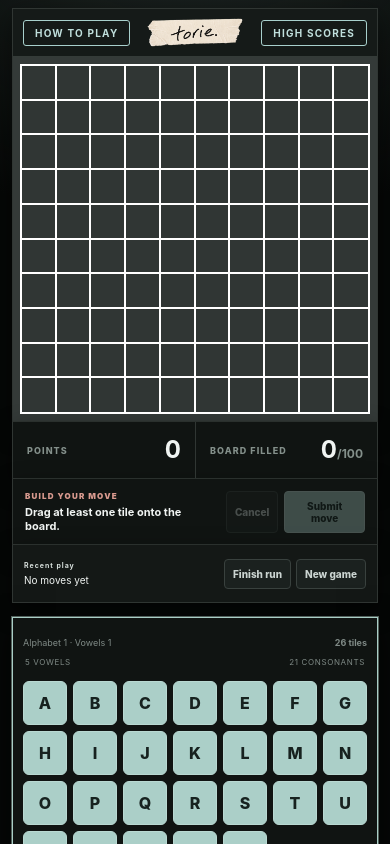
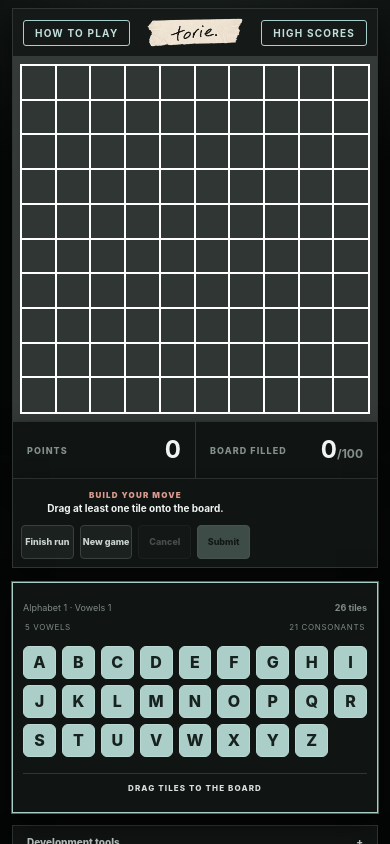
Before and after one commit to mockingbirdstud/torie-solo, a React (Vite) app: page / in a window 390 px wide. Shown: the top 844 px of the page. Built offline with nearby package versions, Linux system fonts and the light colour scheme.

Commit message:
Condense gameplay controls and tile rack

```diff
--- a/src/App.tsx
+++ b/src/App.tsx
@@ -103,11 +103,12 @@ export default function App(){
     </section>
     <section className="move-bar">
      <div className="move-state"><span className={check.result.valid?'ready':'waiting'}>{check.result.valid?'MOVE READY':'BUILD YOUR MOVE'}</span><strong>{check.result.valid?`${check.result.words.map(w=>w.word).join(' · ')}  |  +${check.result.score}${prospectiveCycle.bonus?' + 10 CYCLE CLEAR':''}`:check.result.errors[0]}</strong></div>
-     <div className="move-actions"><button onClick={()=>setTentative([])} disabled={!tentative.length}>Cancel</button><button className="submit" onClick={confirm} disabled={!check.result.valid}>Submit move</button></div>
-    </section>
-    <section className="game-strip">
-     <div><h3>Recent play</h3>{game.moves.at(-1)?<p>{game.moves.at(-1)!.words.map(w=>w.word).join(', ')} <b>+{game.moves.at(-1)!.baseScore}{game.moves.at(-1)!.bonus?` + ${game.moves.at(-1)!.bonus} cycle clear`:''}</b></p>:<p>No moves yet</p>}</div>
-     <div className="utility"><button onClick={()=>setConfirmAction('finish')}>Finish run</button><button onClick={()=>filledCount?setConfirmAction('new'):newGame()}>New game</button></div>
+     <div className="move-actions">
+      <button onClick={()=>setConfirmAction('finish')}>Finish run</button>
+      <button onClick={()=>filledCount?setConfirmAction('new'):newGame()}>New game</button>
+      <button onClick={()=>setTentative([])} disabled={!tentative.length}>Cancel</button>
+      <button className="submit" onClick={confirm} disabled={!check.result.valid}>Submit</button>
+     </div>
     </section>
    </section>
   </main>
--- a/src/theme.css
+++ b/src/theme.css
@@ -286,12 +286,39 @@ h1 {
 }
 
 .move-bar {
+  display: grid;
+  min-height: 0;
+  gap: 7px;
   border-top: 0;
+  padding: 7px 10px 9px;
 }
 
-.game-strip {
-  background: #141816;
-  border-top: 0;
+.move-state {
+  max-width: none;
+  min-height: 34px;
+  align-items: center;
+  justify-content: center;
+  gap: 2px;
+  text-align: center;
+}
+
+.move-state strong {
+  font-size: 10px;
+  line-height: 1.2;
+}
+
+.move-actions {
+  display: grid;
+  grid-template-columns: repeat(4, minmax(0, 1fr));
+  width: 100%;
+  gap: 6px;
+}
+
+.move-actions button {
+  min-width: 0;
+  min-height: 36px;
+  padding: 6px 3px;
+  line-height: 1.1;
 }
 
 .move-state span.ready {
@@ -844,22 +871,18 @@ body {
   }
 
   .move-bar {
-    gap: 10px;
+    gap: 6px;
+    padding: 6px 8px 8px;
   }
 
   .move-state {
     min-width: 0;
   }
 
-  .move-actions button,
-  .utility button {
-    padding: 8px;
-  }
-
-  .game-strip {
-    height: auto;
-    min-height: 58px;
-    gap: 8px;
+  .move-actions button {
+    min-height: 34px;
+    padding: 5px 2px;
+    font-size: 9px;
   }
 
   .rack {
@@ -881,8 +904,8 @@ body {
 
 @media (max-width: 1024px) {
   .tile-rack {
-    grid-template-columns: repeat(7, minmax(0, 1fr));
-    grid-template-rows: repeat(4, auto);
+    grid-template-columns: repeat(9, minmax(0, 1fr));
+    grid-template-rows: repeat(3, auto);
     gap: 6px;
   }
 }
```
